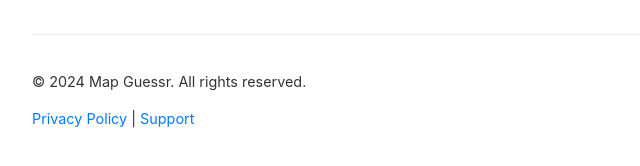
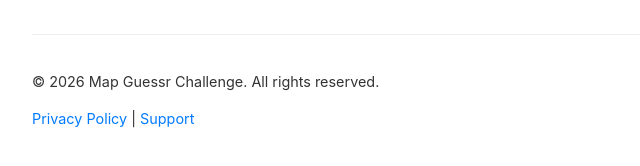
Before and after one commit to abir4u/map_guesser_ios, a plain HTML site: page index.html in a window 1280 px wide. Shown: the part 778-944 px from the top of the page, 208-848 px from the left. Drawn offline with Linux system fonts and the light colour scheme.

Commit message:
Update index.html

```diff
--- a/index.html
+++ b/index.html
@@ -52,7 +52,7 @@
 </div>
 
 <footer>
-    <p>&copy; 2024 Map Guessr. All rights reserved.</p>
+    <p>&copy; 2026 Map Guessr Challenge. All rights reserved.</p>
     <p>
         <a href="website/privacy.html">Privacy Policy</a> |
         <a href="mailto:emlabirpal@gmail.com">Support</a>
```
